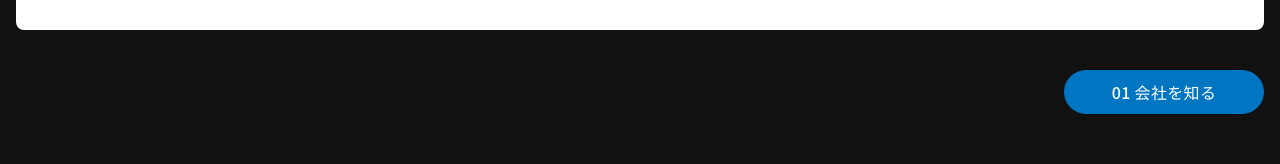
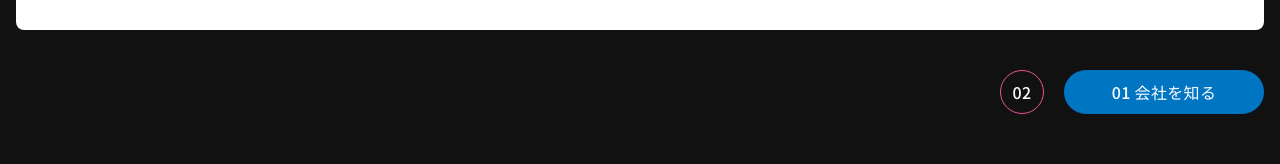
Before and after one commit to tomoya-okuda/career.necmos, a Next.js app: page /welcome/culture in a window 1280 px wide. Shown: the part 482-646 px from the top of the page. Built offline with nearby package versions, Linux system fonts and the light colour scheme.

Commit message:
♻️ Welcome下層ページに丸型ボタン追加

```diff
--- a/src/app/welcome/culture/page.tsx
+++ b/src/app/welcome/culture/page.tsx
@@ -31,6 +31,13 @@ function page() {
       />
       <div className={styles.buttonContainer}>
         <Button
+          text="02"
+          link="/welcome/people"
+          variant="outline"
+          color="secondary"
+          width={44}
+        />
+        <Button
           text="01 会社を知る"
           link="/welcome/company"
           variant="fill"
--- a/src/app/welcome/welcome.module.scss
+++ b/src/app/welcome/welcome.module.scss
@@ -2,7 +2,9 @@
   background-color: var(--Black100);
   padding: 0 16px 56px 16px;
   .buttonContainer {
-    text-align: right;
     margin-top: 40px;
+    display: flex;
+    justify-content: flex-end;
+    gap: 20px;
   }
 }
```
Also changed, not shown: src/app/welcome/people/page.tsx (+7 -0 lines).
